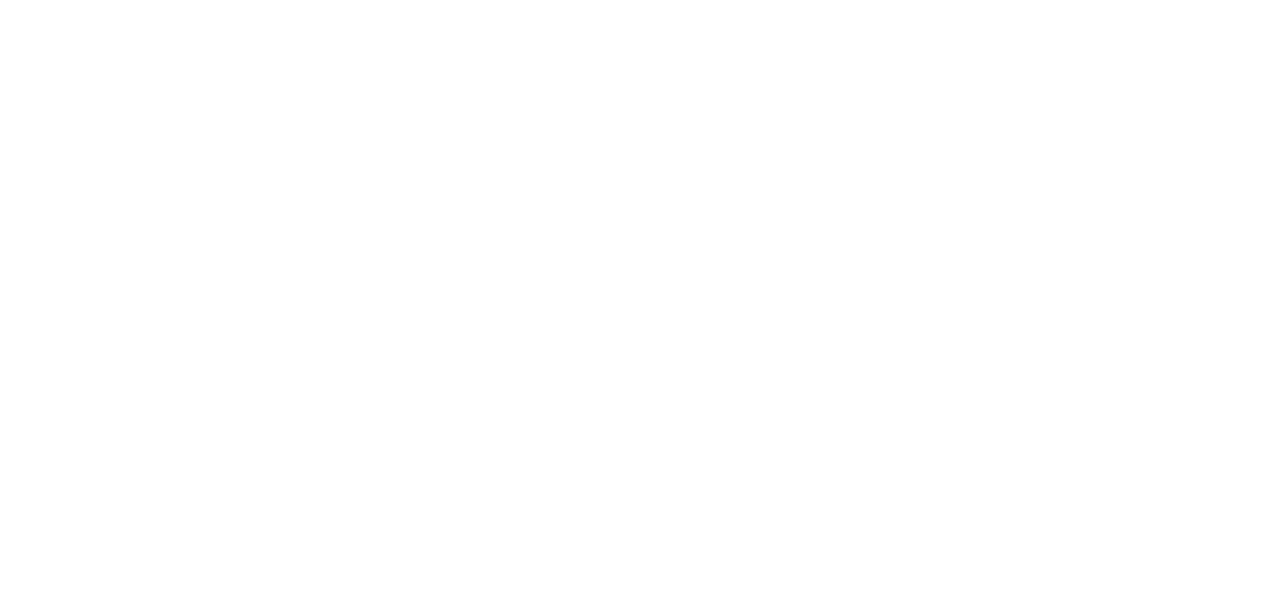
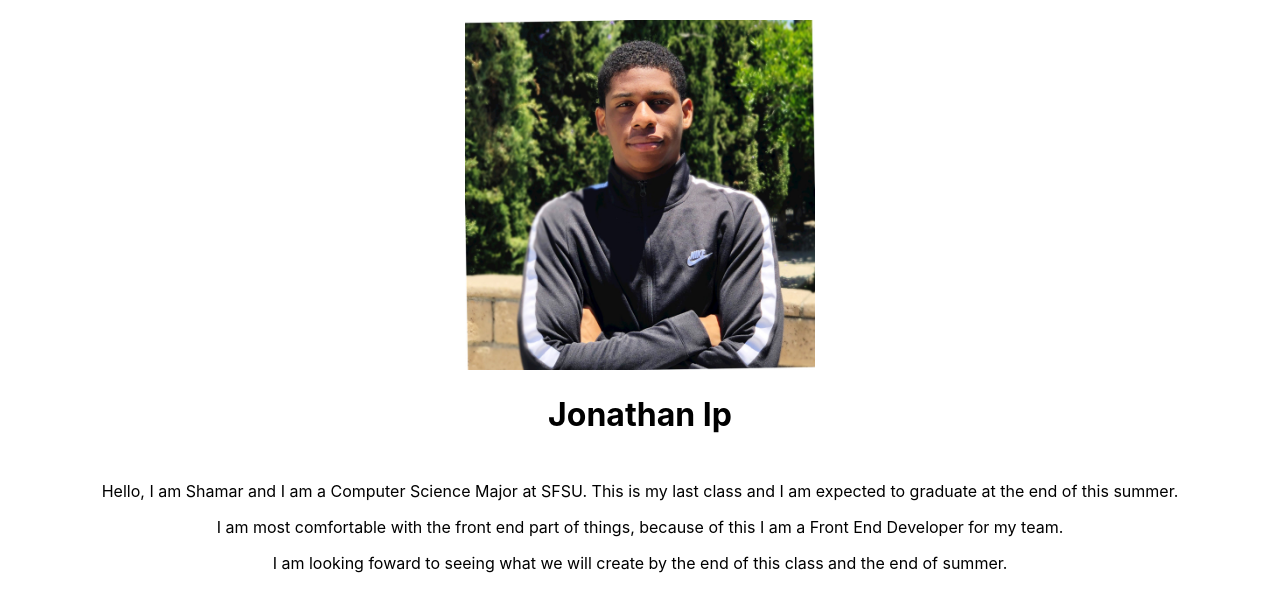
Before and after one commit to sfsu-joseo/csc648-848-01-sw-engineering-summer-22-team02, a React (Create React App) app in the folder application/front-end/: page /PersonalAbout/Ip in a window 1280 px wide. Before the commit this address had no page. Shown: the top 612 px of the page. Built offline with nearby package versions, Linux system fonts and the light colour scheme.

Commit message:
Ip Commit

```diff
--- a/application/front-end/src/App.js
+++ b/application/front-end/src/App.js
@@ -8,6 +8,7 @@ import Navbar from './Navbar';
 
 // Import other team member's file names
 import Ireland from "./PersonalAbout/Ireland";
+import Ip from './PersonalAbout/Ip';
 
 
 function App() {
@@ -20,6 +21,7 @@ function App() {
 
         {/* Route other team member's file names */}
         <Route path="/PersonalAbout/Ireland" element={<Ireland />} />
+        <Route path="/PersonalAbout/Ip" element={<Ip />} />
 
 
 
--- a/application/front-end/src/Home.js
+++ b/application/front-end/src/Home.js
@@ -26,6 +26,8 @@ const Home = () => {
 
         <h3><a className="button-link" href="/">Mathew O Abiola</a></h3>
 
+        <h3><a className="button-link" href="/PersonalAbout/Ip">Jonathan Ip</a></h3>
+
 
       </div>
     </>
--- a/application/front-end/src/PersonalAbout/Ip.js
+++ b/application/front-end/src/PersonalAbout/Ip.js
@@ -0,0 +1,21 @@
+import React from "react";
+
+function Ip() {
+    return (
+      <div>
+        <img class= "Ireland_About_Image" src={require('../Images/Ireland_Image.jpeg')} />
+        <h1 className="Ireland_About_Name"> Jonathan Ip</h1>
+        <p className="Ireland_About_Paragraph">Hello, I am Shamar and I am a Computer Science Major at SFSU. This is my last class
+        and I am expected to graduate at the end of this summer.
+        </p>
+        <p className="Ireland_About_Paragraph">I am most comfortable with the front end part of things,
+         because of this I am a Front End Developer for my team.
+        </p>
+        <p className="Ireland_About_Paragraph">I am looking foward to seeing what we will create by the end of this class and the end of
+        summer.
+        </p>
+      </div>
+    );
+  }
+
+  export default Ip;
--- a/application/front-end/src/PersonalAbout/Ireland.js
+++ b/application/front-end/src/PersonalAbout/Ireland.js
@@ -3,7 +3,7 @@ import React from "react";
 function Ireland() {
     return (
       <div>
-        <img class= "Ireland_About_Image"src={require('/Users/shamarireland/Desktop/csc648-848-01-sw-engineering-summer-22-team02/application/front-end/src/Images/Ireland_Image.jpeg')} />
+        <img class= "Ireland_About_Image"src={require('../Images/Ireland_Image.jpeg')} />
         <h1 className="Ireland_About_Name"> Shamar Ireland</h1>
         <p className="Ireland_About_Paragraph">Hello, I am Shamar and I am a Computer Science Major at SFSU. This is my last class
         and I am expected to graduate at the end of this summer.
```
Also changed, not shown: 1 other file (tests, documents, lock files or other folders).
